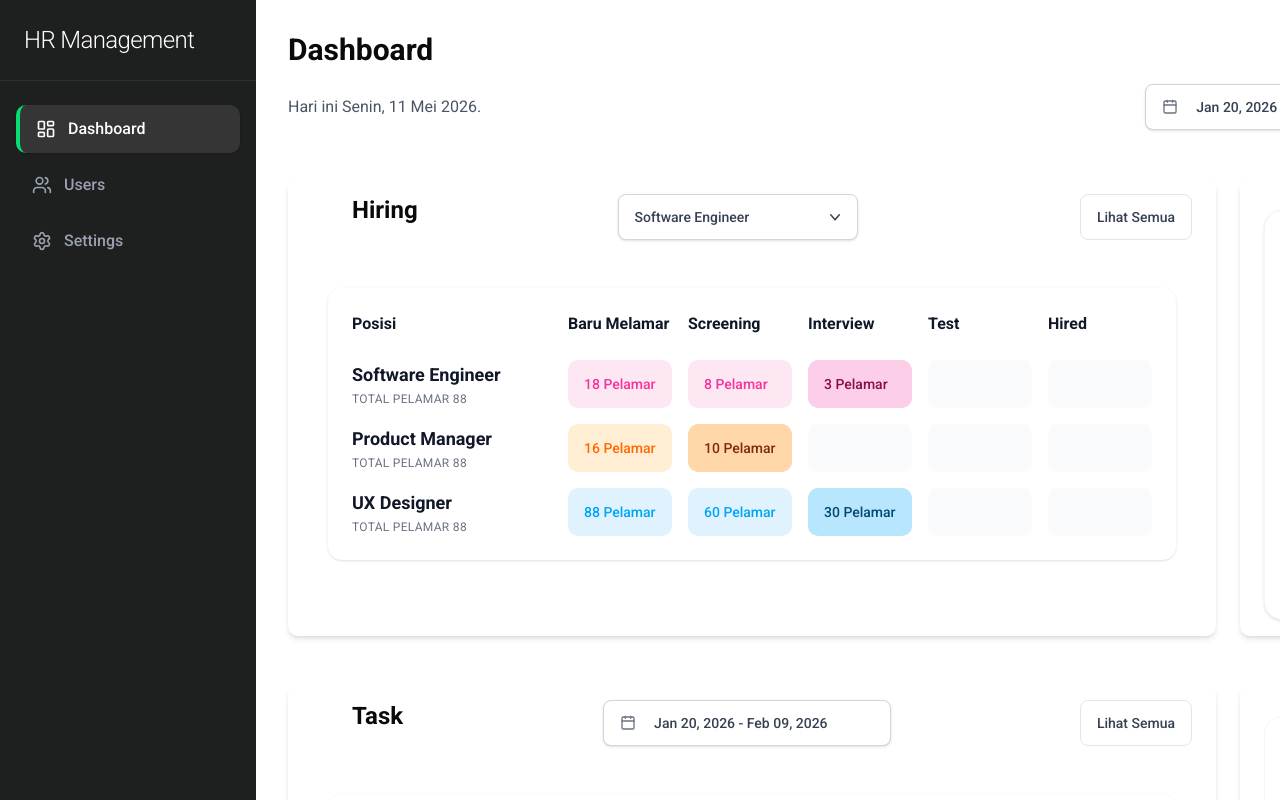
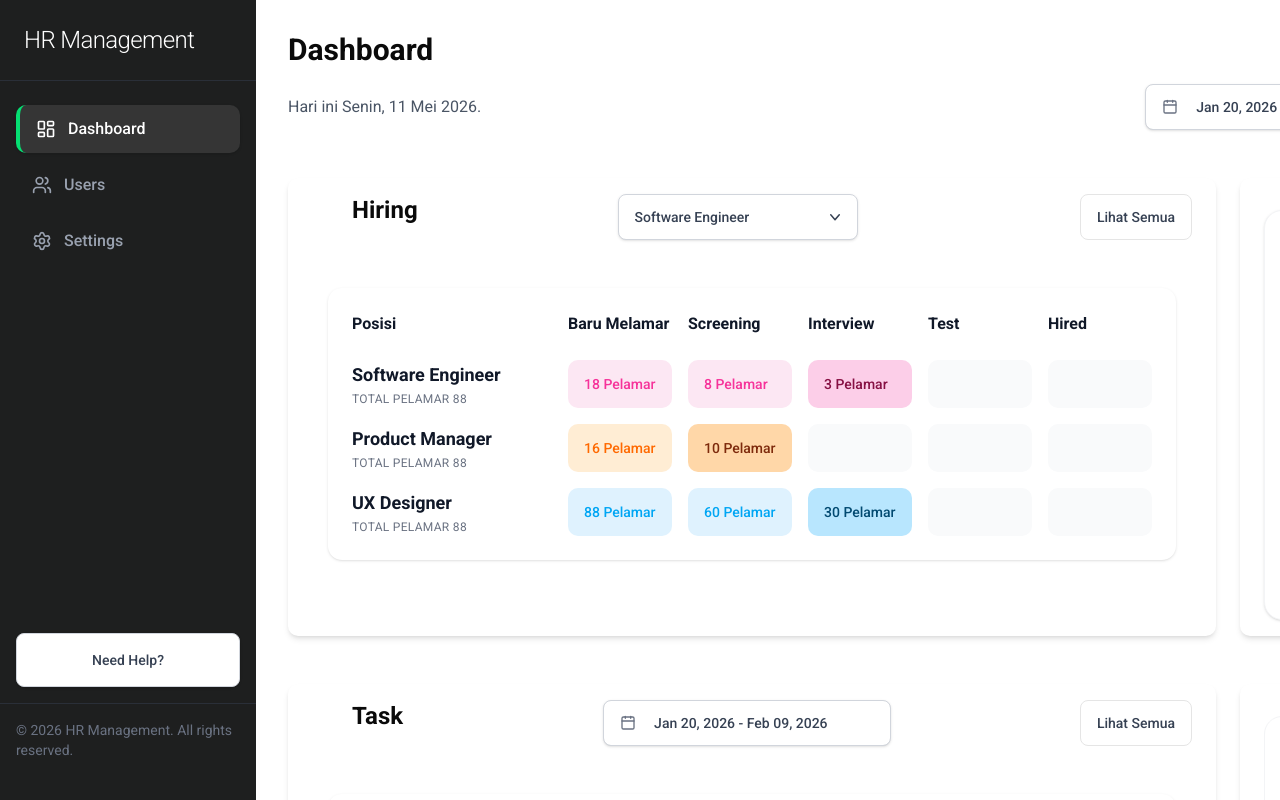
Before and after one commit to AmarMsd/dashboard-next-js, a Next.js app: page / in a window 1280 px wide. Shown: the top 800 px of the page. Built offline with nearby package versions, Linux system fonts and the light colour scheme.

Commit message:
feat: add copyright and button Need Help

```diff
--- a/src/components/SidebarMenu/SidebarMenu.jsx
+++ b/src/components/SidebarMenu/SidebarMenu.jsx
@@ -21,7 +21,7 @@ export default function SidebarMenu() {
     ];
 
     return (
-        <div className="w-64 bg-[#1e1f1f] text-white h-screen">
+        <div className="w-64 bg-[#1e1f1f] text-white min-h-screen flex flex-col sticky top-0">
             <div className="w-full px-6 py-6">
                 <h2 className="text-2xl font-light tracking-tight">HR Management</h2>
             </div>
@@ -44,6 +44,28 @@ export default function SidebarMenu() {
                     );
                 })}
             </nav>
+
+
+
+            <footer className="mt-auto py-6">
+                    <a href="mailto:amarmsd1212@gmail.com" className="block">
+                        <div className="px-4">
+                            <div className="rounded-md border border-gray-300 shadow-sm w-full py-4 bg-white text-sm
+                                            font-medium text-gray-700 cursor-pointer hover:bg-gray-50 focus:outline-none focus:ring-2
+                                            focus:ring-offset-2 focus:ring-indigo-500 text-center mb-4">
+                                <h3>Need Help?</h3>
+                            </div>
+
+                        </div>
+                    </a>
+
+
+                <div className="border-t border-gray-700/50"></div>
+                <div className="px-4 py-4 text-sm text-gray-500 px-0">
+                    &copy; 2026 HR Management. All rights reserved.
+                </div>
+
+            </footer>
         </div>
     );
 }
```
